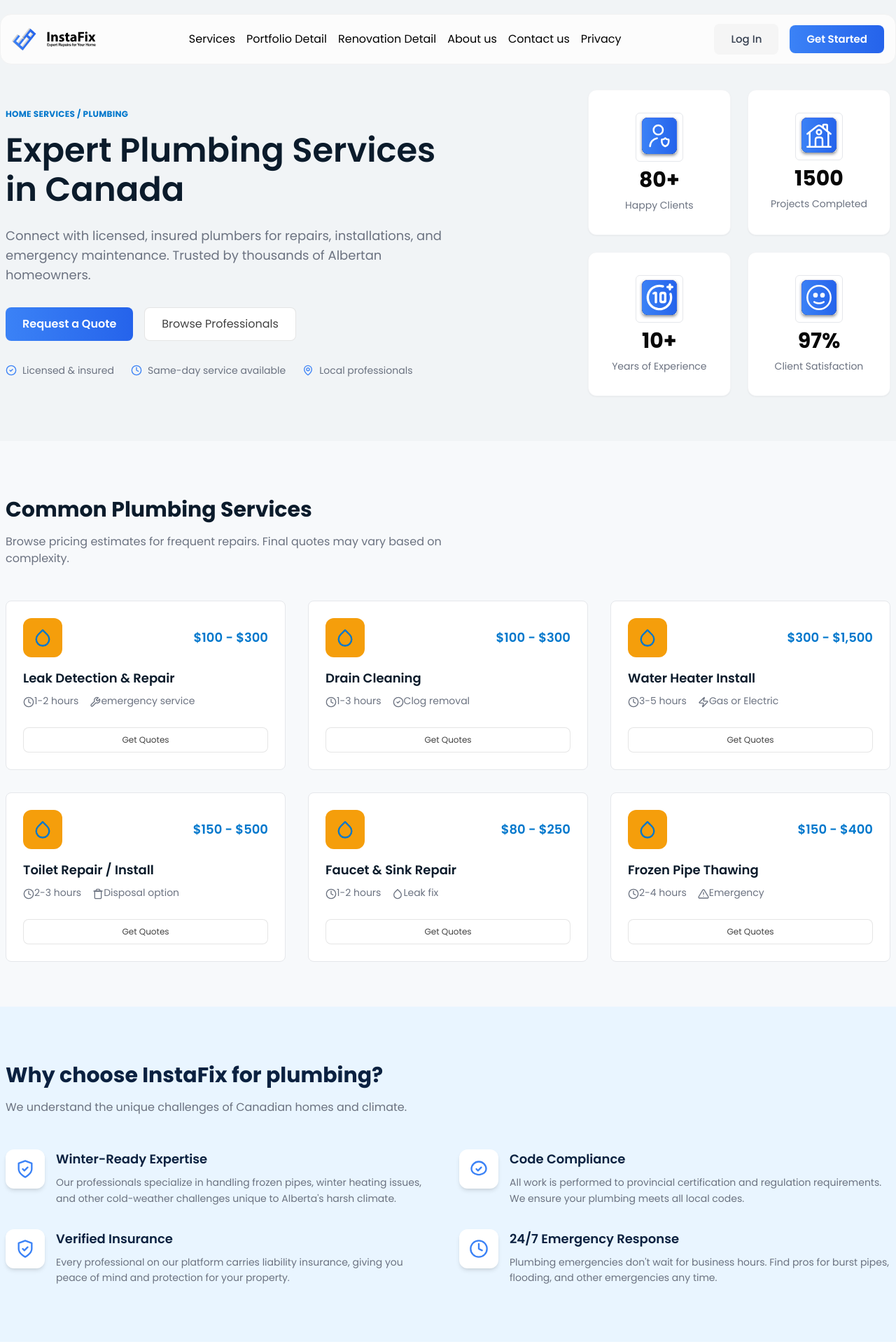
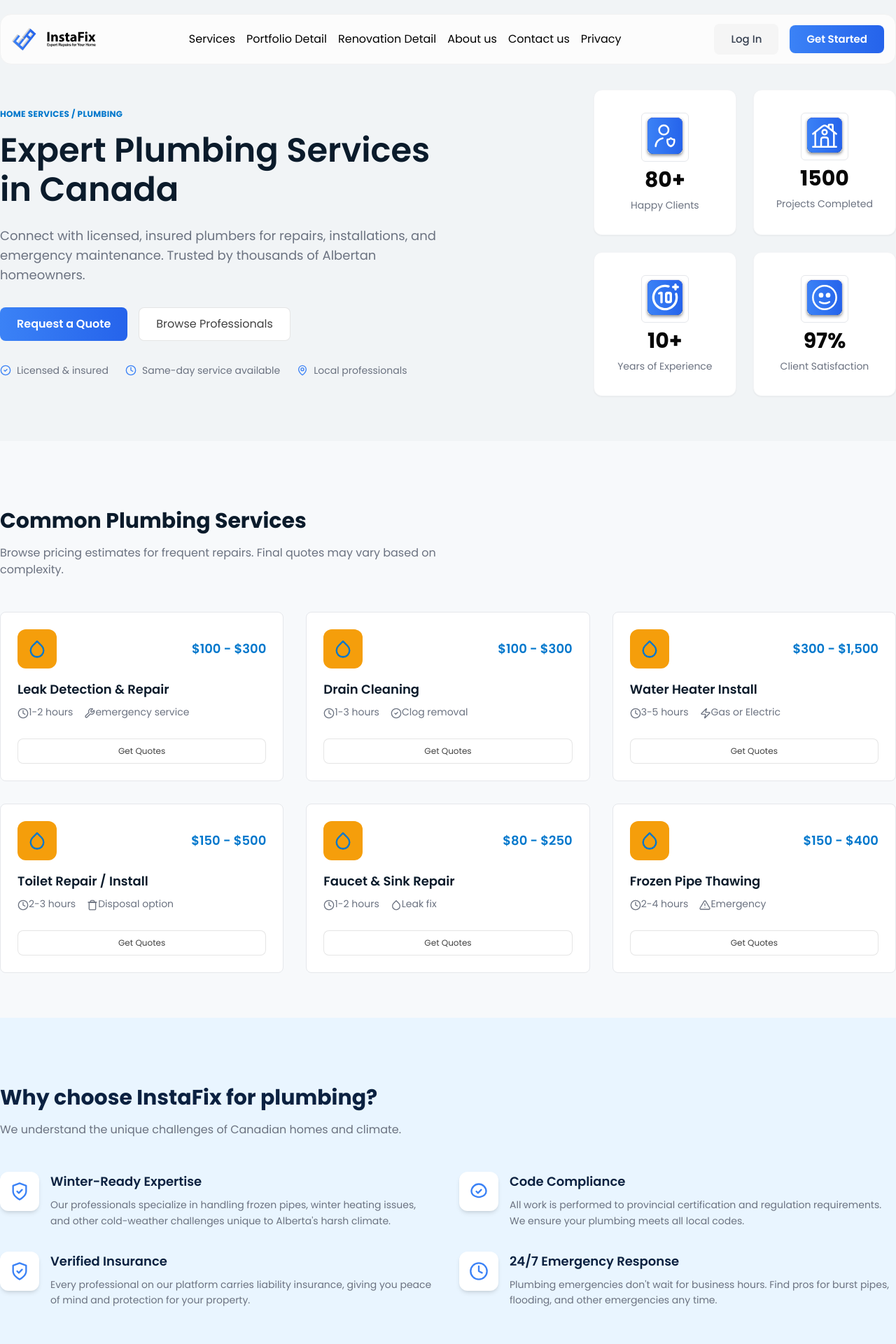
Before and after one commit to alirasouliwebdeveloper/InstaFix, a Next.js app: page /services in a window 1280 px wide. Shown: the top 1920 px of the page at 70% size. Built offline with nearby package versions, Linux system fonts and the light colour scheme.

Commit message:
Portfolio Detail Page mobile view done and upgrade Section and Container components.

```diff
--- a/src/app/(main)/portfolio/[id]/page.tsx
+++ b/src/app/(main)/portfolio/[id]/page.tsx
@@ -1,5 +1,5 @@
 import Image from "next/image";
-import {Breadcrumb, Button, Container, Flex, Grid} from "@/components/ui";
+import {Breadcrumb, Button, Container, Flex, Grid, Section} from "@/components/ui";
 import {
 	BadgeCheckIcon,
 	CalenderIcon,
@@ -97,20 +97,20 @@
 	return (
 		<>
 			{/* Breadcrumb */}
-			<section className="bg-[#F7FAFB] pt-24 md:pt-32 pb-6">
+			<Section spacing="none" className="pt-24 pb-0 md:pt-28 mb-0" bgColor="#F7FAFB">
 				<Container size="xl">
 					<Breadcrumb items={project.breadcrumb}/>
 				</Container>
-			</section>
+			</Section>
 
 			{/* Main Content */}
-			<section className="bg-[#F7FAFB] pb-12 md:pb-20">
+			<Section spacing="none" className="pb-12 pt-6 md:pb-20" bgColor="#F7FAFB">
 				<Container size="xl">
 					{/* Title */}
 					<h1 className="text-2xl sm:text-3xl md:text-4xl font-semibold text-[#0B1B2B] mb-6">
 						{project.title}
 					</h1>
-					<div className="flex flex-wrap items-center gap-3 md:gap-4 text-sm text-colors-muted mb-6 md:mb-8">
+					<Flex wrap={true} gap="md" align="center" className="text-sm text-colors-muted mb-6 md:mb-8">
 						<span className="flex items-center gap-1">
 							<LocationIcon size={14} className="text-[#0066CC]"/>
 							{project.location}
@@ -123,13 +123,13 @@
 							<HomeIcon size={14} className="text-[#0066CC]"/>
 							{project.category}
 						</span>
-					</div>
+					</Flex>
 
 					<div className="flex flex-col lg:flex-row gap-12">
 						{/* Left - Images */}
 						<div className="w-full lg:w-2/3">
 							{/* Main Image */}
-							<div className="relative h-auto sm:h-auto md:h-[480px] rounded-xl overflow-hidden mb-4">
+							<div className="relative min-h-[200px] md:h-[480px] rounded-xl overflow-hidden mb-4">
 								<Image
 									src={project.images.main}
 									alt={project.title}
@@ -144,7 +144,7 @@
 							{/* Gallery Thumbnails */}
 							<div className="grid grid-cols-2 gap-4">
 								{project.images.gallery.map((img, idx) => (
-									<div key={idx} className="relative h-32 sm:h-40 md:h-72 rounded-lg overflow-hidden">
+									<div key={idx} className="relative h-52 sm:h-40 md:h-72 rounded-lg overflow-hidden">
 										<Image
 											src={img.src}
 											alt={img.label}
@@ -241,7 +241,6 @@
 									))}
 								</div>
 							</div>
-
 						</div>
 
 						{/* Right - Sidebar */}
@@ -318,7 +317,7 @@
 						</div>
 					</div>
 				</Container>
-			</section>
+			</Section>
 		</>
 	);
 }
--- a/src/app/(main)/portfolio/page.tsx
+++ b/src/app/(main)/portfolio/page.tsx
@@ -1,5 +1,5 @@
 import Image from "next/image";
-import {Button, Container, Grid} from "@/components/ui";
+import {Button, Container, Grid, Section} from "@/components/ui";
 import { LocationIcon, BadgeCheckIcon } from "@/components/icons";
 
 // Placeholder project images - replace with actual images
@@ -129,7 +129,7 @@
 	return (
 		<>
 			{/* Hero Section */}
-			<section className="bg-[#F7FAFB] pt-24 md:pt-40 pb-24 px-2 md:mx-4 lg:mx-0">
+			<Section className="pt-24 md:pt-40 pb-24 px-2 md:px-4 lg:px-0" bgColor="#F7FAFB">
 				<Container size="xl">
 					<div className="text-center max-w-2xl mx-auto px-4">
 						<h1 className="text-3xl sm:text-4xl md:text-[40px] font-semibold text-[#0B2131] mb-4">
@@ -141,10 +141,10 @@
 						</p>
 					</div>
 				</Container>
-			</section>
+			</Section>
 
 			{/* Filter Section */}
-			<section className="pb-8 bg-[#F7FAFB] px-2 md:mx-4 lg:mx-0">
+			<section className="pb-8 bg-[#F7FAFB] px-2 md:px-4 lg:px-0">
 				<Container size="xl" className="rounded-lg border border-1 border-gray-200 ">
 					<div className="flex flex-col lg:flex-row lg:items-center lg:justify-between gap-4 p-4">
 						{/* Dropdowns */}
@@ -218,7 +218,7 @@
 			</section>
 
 			{/* Projects Grid */}
-			<section className="py-8 md:py-12 bg-[#F7FAFB] px-2 md:mx-4 lg:mx-0">
+			<section className="py-8 md:py-12 bg-[#F7FAFB] px-2 md:px-4 lg:px-0">
 				<Container size="xl">
 					<Grid cols={2} gap="md">
 						{projects.map((project) => (
--- a/src/app/(main)/services/page.tsx
+++ b/src/app/(main)/services/page.tsx
@@ -1,4 +1,4 @@
-import {Button, Container, Flex, Grid, IconBox} from "@/components/ui";
+import {Button, Container, Flex, Grid, IconBox, Section} from "@/components/ui";
 import {
 	CheckCircleIcon,
 	ClockIcon,
@@ -185,7 +185,7 @@
 	return (
 		<>
 			{/* Hero Section */}
-			<section className="bg-[#F1F4F6] pt-24 md:pt-32 pb-12 md:pb-16 px-2 md:mx-4 lg:mx-0">
+			<Section className="pt-24 md:pt-32 pb-12 md:pb-16 px-2 md:px-4 lg:px-0" bgColor="#F1F4F6">
 				<Container size="xl">
 					<Flex
 						direction="col"
@@ -246,10 +246,10 @@
 						</div>
 					</Flex>
 				</Container>
-			</section>
+			</Section>
 
 			{/* Common Plumbing Services Section */}
-			<section className="py-20 bg-[#F7F9FB] md:pb-16 px-2 md:mx-4 lg:mx-0">
+			<Section className="py-20 md:pb-16 px-2 md:px-4 lg:px-0" bgColor="#F7F9FB">
 				<Container size="xl" className="text-start">
 					<div className="mb-12">
 						<h2 className="text-3xl font-bold text-[#0B1B2B] mb-4">
@@ -304,10 +304,10 @@
 						))}
 					</Grid>
 				</Container>
-			</section>
+			</Section>
 
 			{/* Why Choose InstaFix Section */}
-			<section className="py-20 bg-[#E9F5FF] px-2 md:mx-4 lg:mx-0">
+			<Section className="py-20 px-2 md:px-4 lg:px-0" bgColor="#E9F5FF">
 				<Container size="xl">
 					<div className="mb-12">
 						<h2 className="text-3xl font-bold text-[#0B2140] mb-4">
@@ -339,10 +339,10 @@
 						))}
 					</Grid>
 				</Container>
-			</section>
+			</Section>
 
 			{/* Cost Guide Section */}
-			<section className="py-20 bg-white px-2 md:mx-4 lg:mx-0">
+			<Section className="py-20 px-2 md:px-4 lg:px-0" bgColor="#FFFFFF">
 				<Container size="xl">
 					<div className="mb-12">
 						<h2 className="text-3xl font-bold text-[#0B2140] mb-4">
@@ -384,10 +384,10 @@
 						* Prices are estimates only and may vary based on location, materials, and emergency status.
 					</p>
 				</Container>
-			</section>
+			</Section>
 
 			{/* CTA Section */}
-			<section className="pt-12 md:pt-20 pb-20 md:pb-44 px-2 md:mx-4 lg:mx-0">
+			<Section className="pt-12 md:pt-20 pb-20 md:pb-44 px-2 md:px-4 lg:px-0">
 				<Container size="xl"
 									 className="bg-gradient-to-r from-btn-primary-from to-btn-primary-to py-12 md:py-20 px-6 sm:px-10 md:px-16 rounded-xl">
 					<div className="text-center">
@@ -417,7 +417,7 @@
 						</div>
 					</div>
 				</Container>
-			</section>
+			</Section>
 		</>
 	);
 }
--- a/src/components/ui/Container.tsx
+++ b/src/components/ui/Container.tsx
@@ -1,4 +1,4 @@
-import Image, { StaticImageData } from "next/image";
+import Image, {StaticImageData} from "next/image";
 
 interface ContainerProps {
 	children: React.ReactNode;
@@ -42,18 +42,18 @@
 							priority
 						/>
 						{withOverlay && (
-              <div className="absolute inset-0 bg-gradient-to-b from-white via-white/80 to-white" />
+							<div className="absolute inset-0 bg-gradient-to-b from-white via-white/80 to-white"/>
 						)}
 					</div>
 				)}
 				{bgColor && !bgImage && (
 					<div
 						className="fixed top-0 left-0 right-0 bottom-0"
-            style={{ backgroundColor: bgColor, zIndex: -1 }}
+						style={{backgroundColor: bgColor, zIndex: -1}}
 					/>
 				)}
 				<div
-          className={`mx-auto ${sizeClasses[size]} px-4 sm:px-6 lg:px-0 ${className}`}
+					className={`mx-auto ${sizeClasses[size]} px-4 sm:px-6 lg:px-4 xl:px-0 ${className}`}
 				>
 					{children}
 				</div>
@@ -63,7 +63,7 @@
 
 	return (
 		<div
-      className={`mx-auto ${sizeClasses[size]} px-4 sm:px-6 lg:px-0 ${className}`}
+			className={`mx-auto ${sizeClasses[size]} px-4 sm:px-6 lg:px-4 xl:px-0 ${className}`}
 		>
 			{children}
 		</div>
--- a/src/components/ui/Section.tsx
+++ b/src/components/ui/Section.tsx
@@ -2,11 +2,13 @@
 	children: React.ReactNode;
 	className?: string;
 	id?: string;
-  spacing?: "sm" | "md" | "lg" | "xl";
+	spacing?: "none" | "sm" | "md" | "lg" | "xl";
 	background?: "white" | "gray" | "transparent";
+	bgColor?: string;
 }
 
 const spacingClasses = {
+	none: "",
 	sm: "py-8 md:py-12",
 	md: "py-12 md:py-16",
 	lg: "py-16 md:py-24",
@@ -25,11 +27,13 @@
 																	id,
 																	spacing = "lg",
 																	background = "white",
+																	bgColor,
 																}: SectionProps) {
 	return (
 		<section
 			id={id}
-      className={`${spacingClasses[spacing]} ${backgroundClasses[background]} ${className}`}
+			className={`${spacingClasses[spacing]} ${bgColor ? "" : backgroundClasses[background]} ${className}`}
+			style={bgColor ? { backgroundColor: bgColor } : undefined}
 		>
 			{children}
 		</section>
```
Lines whose indentation alone changed are shown as unchanged.
